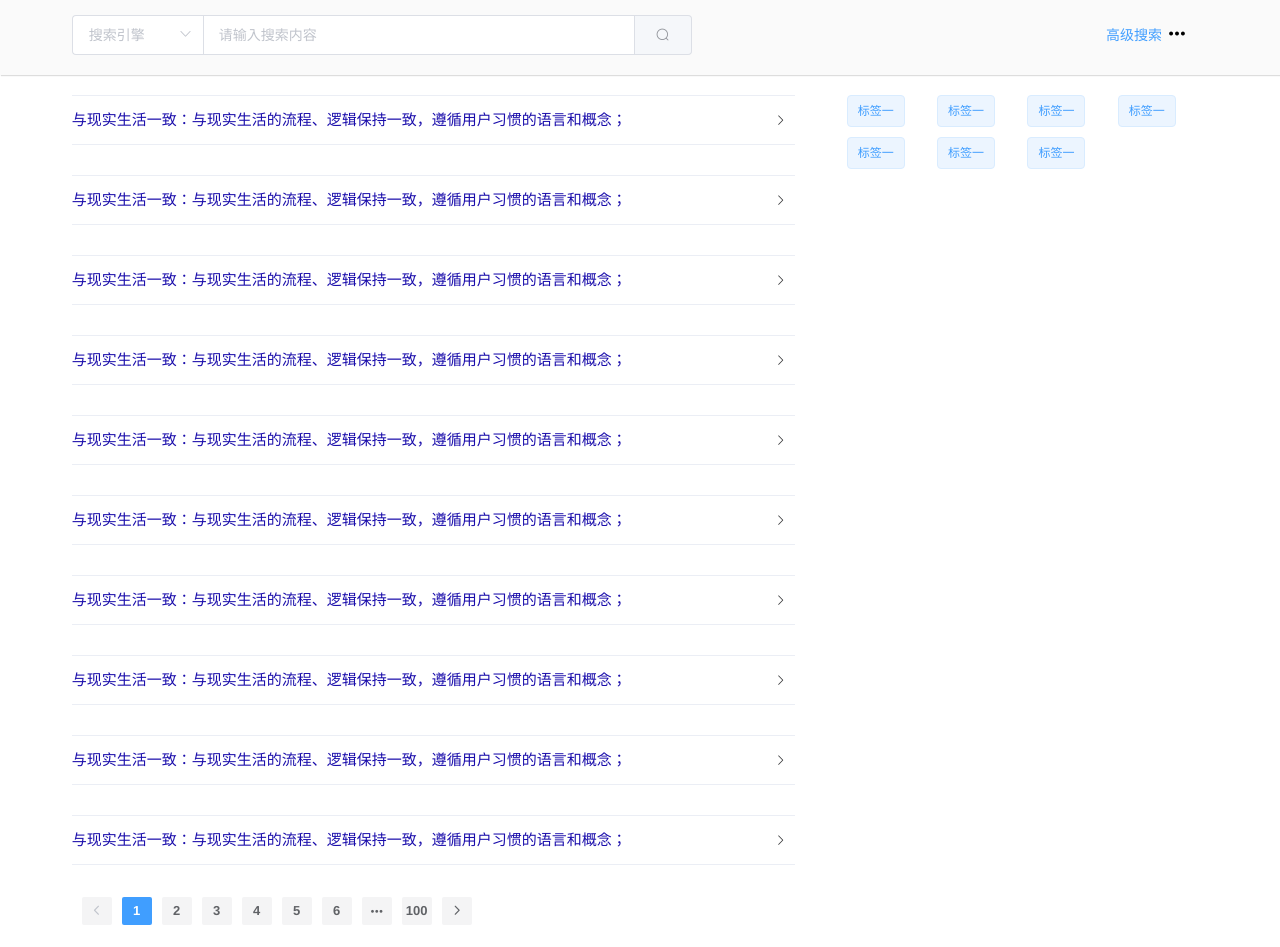
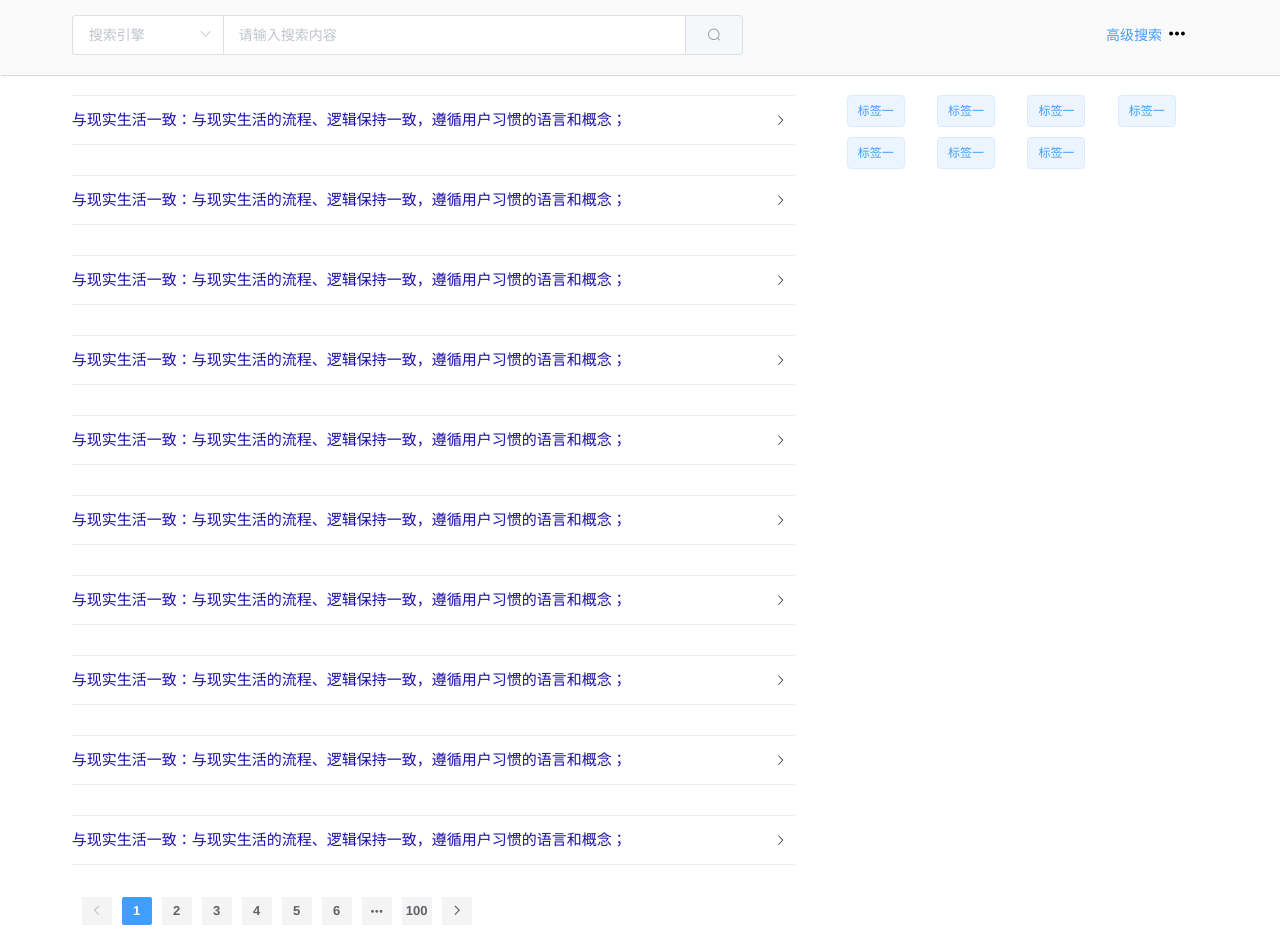
Before and after one commit to YanleiGG/WDE-Meta-Search, a Vue app: page /#/result in a window 1280 px wide. Built offline with nearby package versions, Linux system fonts and the light colour scheme.

Commit message:
修改搜索引擎选择框为多选

```diff
--- a/src/components/Home.vue
+++ b/src/components/Home.vue
@@ -26,7 +26,7 @@
       <el-row justify="space-around" class="search">
         <el-col :span="16" :offset="4">
           <el-input placeholder="请输入搜索内容" v-model="simple.searchText" class="input-with-select">
-            <el-select v-model="simple.browser" slot="prepend" placeholder="搜索引擎">
+            <el-select v-model="simple.browser" slot="prepend" placeholder="搜索引擎" multiple  :collapse-tags='true'>
               <el-option label="百度" value="baidu"></el-option>
               <el-option label="谷歌" value="google"></el-option>
               <el-option label="必应" value="bing"></el-option>
@@ -129,7 +129,7 @@ export default {
     return {
       simple: {
         searchText: '',
-        browser: '',
+        browser: [],
       },
       advanced: {
         allKeys: '',
@@ -137,7 +137,7 @@ export default {
         arbitKeys: '',
         exKeys: '',
         website: '',
-        browser: '',
+        browser: [],
         date: ''
       },
       advancedDialog: false
@@ -192,4 +192,10 @@ export default {
   flex-wrap: wrap;
   justify-content: flex-start;
 }
+.el-select .el-input{
+  width: 150px;
+}
+.el-select__tags{
+  max-width: 150px;
+}
 </style>
--- a/src/components/Result.vue
+++ b/src/components/Result.vue
@@ -2,9 +2,9 @@
   <el-container class="resultPage">
     <el-header class="searchHeader">
       <el-row justify="space-around" class="search">
-        <el-col :span="12" :offset="1">
+        <el-col :span="13" :offset="1">
           <el-input placeholder="请输入搜索内容" v-model="simple.searchText" class="input-with-select">
-            <el-select v-model="simple.browser" slot="prepend" placeholder="搜索引擎">
+            <el-select style="width:150px" v-model="simple.browser" slot="prepend" placeholder="搜索引擎" multiple :collapse-tags='true'>
               <el-option label="百度" value="baidu"></el-option>
               <el-option label="谷歌" value="google"></el-option>
               <el-option label="必应" value="bing"></el-option>
@@ -12,7 +12,7 @@
             <el-button slot="append" icon="el-icon-search"></el-button>
           </el-input>
         </el-col>
-        <el-col :span="3" :offset="8">
+        <el-col :span="3" :offset="7">
           <el-button type="text" class="advancedSearch" @click="advancedDialog = true">高级搜索</el-button>
           <el-dropdown style="margin-top: 5px;">
             <span class="el-dropdown-link">
@@ -252,7 +252,7 @@ export default {
     return {
       simple: {
         searchText: '',
-        browser: '',
+        browser: [],
       },
       advanced: {
         allKeys: '',
@@ -260,7 +260,7 @@ export default {
         arbitKeys: '',
         exKeys: '',
         website: '',
-        browser: '',
+        browser: [],
         date: ''
       },
       advancedDialog: false,
@@ -303,4 +303,10 @@ export default {
   margin-bottom:10px;
   cursor: pointer;
 }
+.el-select .el-input{
+  width: 150px;
+}
+.el-select__tags{
+  max-width: 150px;
+}
 </style>
```
